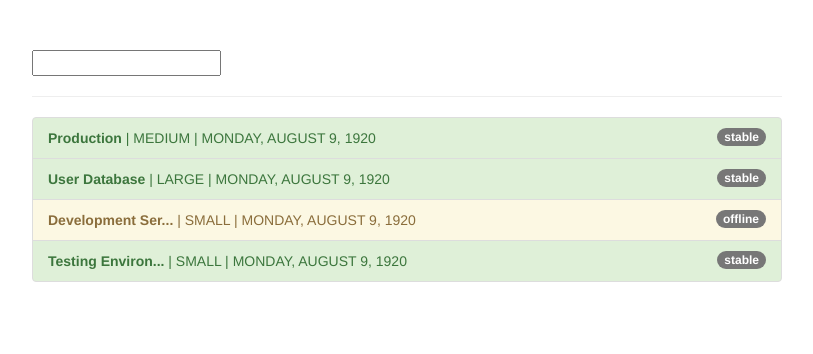
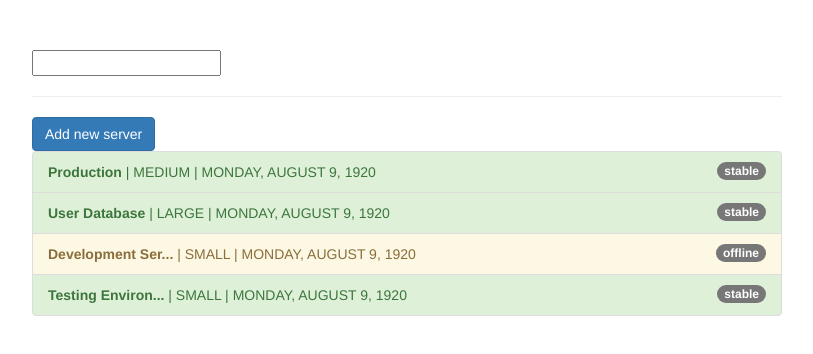
Before and after one commit to cleristonm/Angular-Course, an Angular app in the folder sectio17_pipes/: page / in a window 1280 px wide. Shown: the top 354 px of the page, without its empty margins (233-1046 px from the left). Built offline with nearby package versions, Linux system fonts and the light colour scheme.

Commit message:
248. Pure and Impure Pipes (or: How to fix the Filter Pipe)

```diff
--- a/sectio17_pipes/src/app/app.component.html
+++ b/sectio17_pipes/src/app/app.component.html
@@ -3,6 +3,7 @@
     <div class="col-xs-12 col-sm-10 col-md-8 col-sm-offset-1 col-md-offset-2">
       <input type="text" [(ngModel)]="filteredStatus">
       <hr>
+      <button class="btn btn-primary" (click)="addNewServer()">Add new server</button>
       <ul class="list-group">
         <li
           class="list-group-item"
--- a/sectio17_pipes/src/app/app.component.ts
+++ b/sectio17_pipes/src/app/app.component.ts
@@ -40,4 +40,13 @@ export class AppComponent {
       'list-group-item-danger': server.status === 'critical'
     };
   }
+
+  addNewServer(){
+    this.servers.push({
+      instanceType: 'small',
+      name: 'New Server',
+      status: 'stable',
+      started: new Date(15, 1, 2017)
+    })
+  }
 }
--- a/sectio17_pipes/src/app/filter.pipe.ts
+++ b/sectio17_pipes/src/app/filter.pipe.ts
@@ -1,7 +1,8 @@
 import { Pipe, PipeTransform } from '@angular/core';
 
 @Pipe({
-  name: 'filter'
+  name: 'filter',
+  pure: false
 })
 export class FilterPipe implements PipeTransform {
 
```
